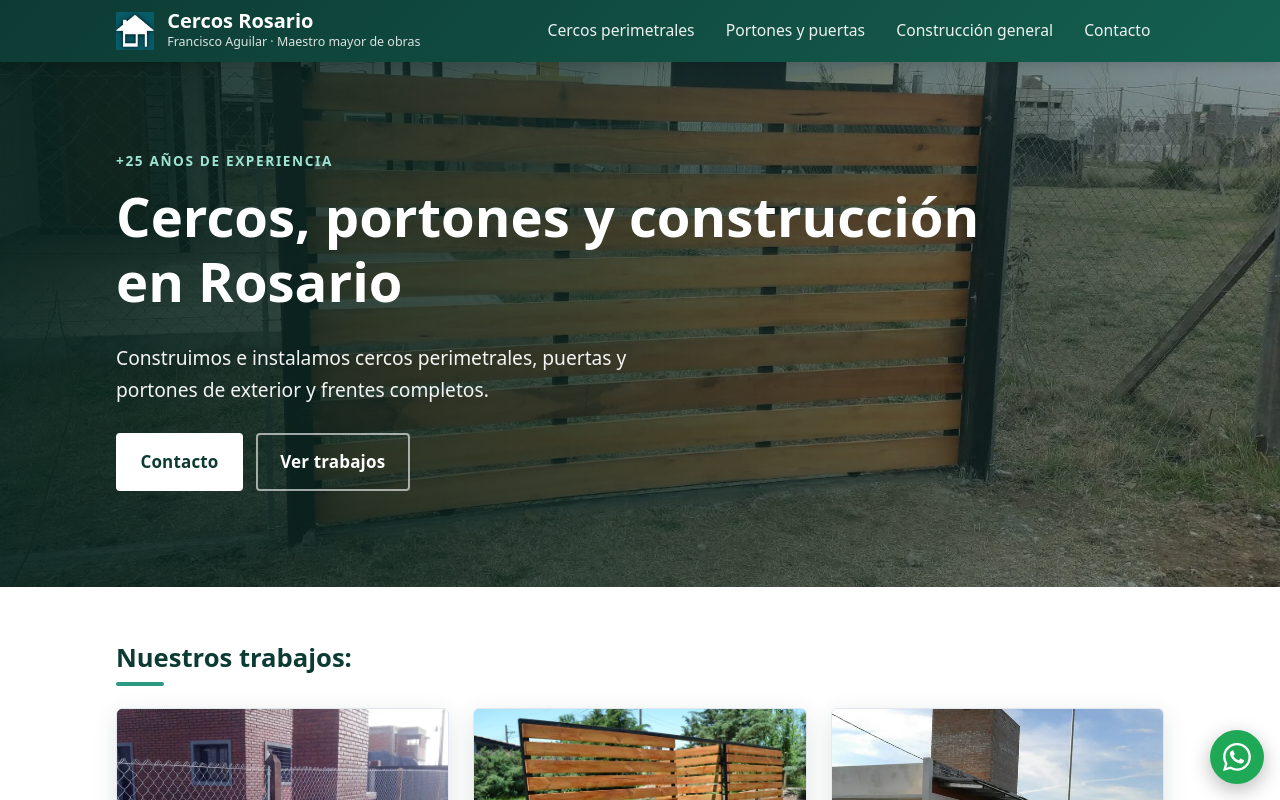
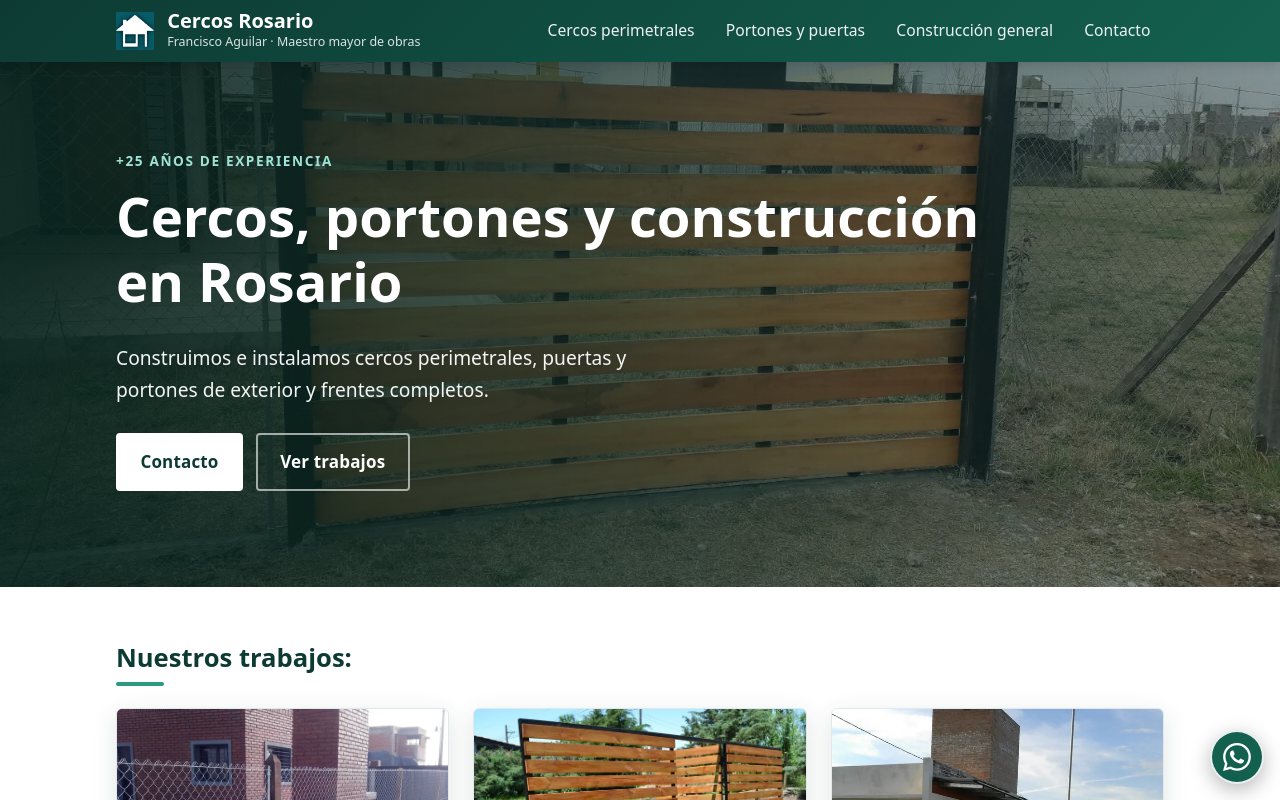
Before and after one commit to ArielLevet/cercos-rosario-static, a plain HTML site: page index.html in a window 1280 px wide. Shown: the top 800 px of the page. Drawn offline with Linux system fonts and the light colour scheme.

Commit message:
WhatsApp button: use site green with white ring
Co-Authored-By: Claude Sonnet 5.5 <noreply@anthropic.com>

```diff
--- a/style.css
+++ b/style.css
@@ -229,12 +229,12 @@ ul { margin: 0; padding: 0; list-style: none; }
   position: fixed; right: 16px; bottom: calc(16px + env(safe-area-inset-bottom, 0px)); z-index: 40;
   display: grid; place-items: center;
   width: 3.4rem; height: 3.4rem;
-  border-radius: 50%; background: #1fa855;
+  border-radius: 50%; background: var(--green-700); border: 2px solid rgba(255, 255, 255, .9);
   box-shadow: 0 6px 20px rgba(0, 0, 0, .28);
   transition: background-color .15s, transform .15s;
 }
 .whatsapp-float img { width: 28px; height: 28px; }
-.whatsapp-float:hover { background: #178a45; transform: translateY(-3px); }
+.whatsapp-float:hover { background: var(--green-900); transform: translateY(-3px); }
 
 /* ---------- Pie ---------- */
 .site-footer { background: #0a2b26; color: rgba(255, 255, 255, .85); padding: 2.5rem 0 calc(5.25rem + env(safe-area-inset-bottom, 0px)); font-size: .98rem; }
```
